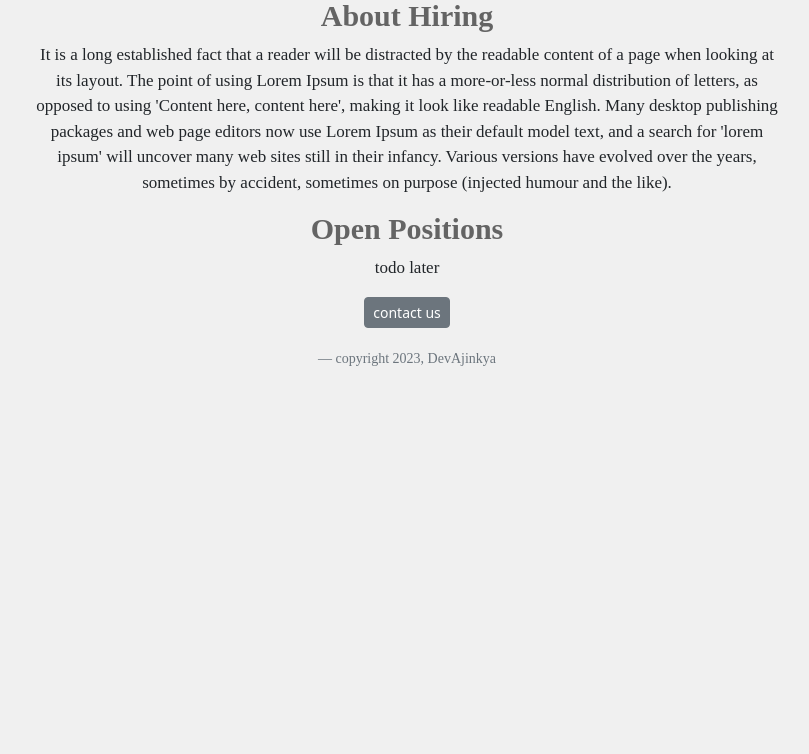
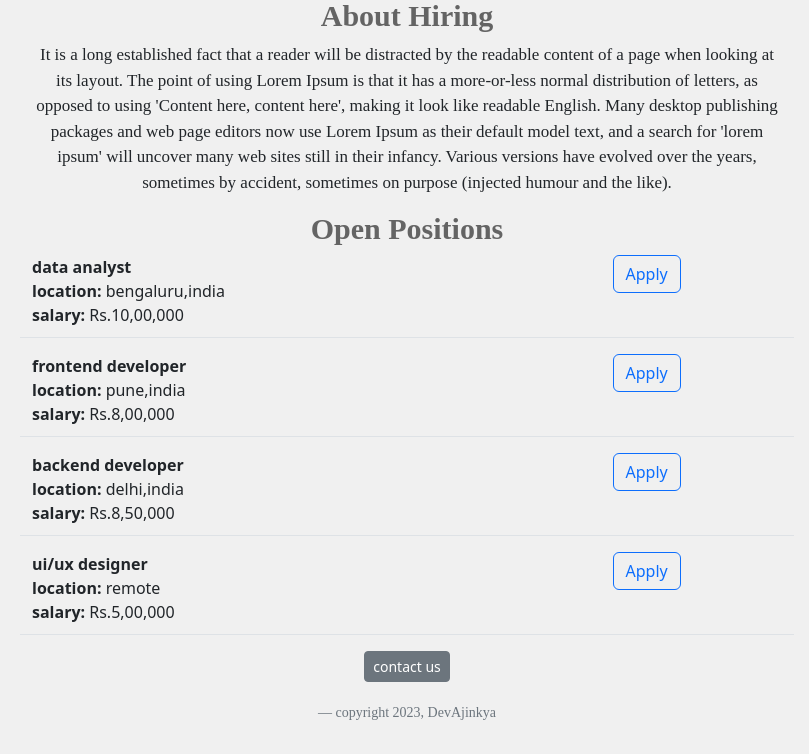
Before and after one commit to DeAjinkya/hiring-website, a Flask app: page / in a window 1280 px wide. Shown: the part 378-1132 px from the top of the page, without its empty margins (233-1042 px from the left). Before the commit the page ends 744 px from the top, so only its background shows below. Run offline with Flask 2, Linux system fonts and the light colour scheme.

Commit message:
added dynamic data and api route

```diff
--- a/app.py
+++ b/app.py
@@ -1,11 +1,42 @@
-from flask import Flask , render_template
+from flask import Flask , render_template , jsonify
 
 app = Flask(__name__)
+
+JOBS = [
+  {
+    'id':1,
+    'title':'data analyst',
+    'location':'bengaluru,india',
+    'salary':'Rs.10,00,000'
+  },
+  {
+    'id':2,
+    'title':'frontend developer',
+    'location':'pune,india',
+    'salary':'Rs.8,00,000'
+  },
+  {
+    'id':3,
+    'title':'backend developer',
+    'location':'delhi,india',
+    'salary':'Rs.8,50,000'
+  },
+  {
+    'id':4,
+    'title':'ui/ux designer',
+    'location':'remote',
+    'salary':'Rs.5,00,000'
+  },
+]
 
 @app.route('/')
 
 def hello_world():
-  return render_template('home.html')
+  return render_template('home.html',jobs=JOBS)
+
+@app.route('/api/jobs')
+def list_jobs():
+  return jsonify(JOBS)
 
 if __name__ == '__main__':
   app.run(host='0.0.0.0' , debug=True)
--- a/templates/home.html
+++ b/templates/home.html
@@ -52,12 +52,18 @@
       It is a long established fact that a reader will be distracted by the readable content of a page when looking at its layout. The point of using Lorem Ipsum is that it has a more-or-less normal distribution of letters, as opposed to using 'Content here, content here', making it look like readable English. Many desktop publishing packages and web page editors now use Lorem Ipsum as their default model text, and a search for 'lorem ipsum' will uncover many web sites still in their infancy. Various versions have evolved over the years, sometimes by accident, sometimes on purpose (injected humour and the like).
     </p>
     </center>
-    <center>
-       <h2>Open Positions</h2>
-    <p>todo later</p>
-    <button class="btn btn-secondary btn-sm">contact us</button>
-      <p class="blockquote-footer">copyright 2023, DevAjinkya</p>
-    </center>
+
+      <center><h2>Open Positions</h2></center>
+    <div>
+      <div style="margin-bottom:10px;">
+      {% for job in jobs %}
+      {% include 'jobitem.html' %}
+      {% endfor %}
+      </div>
+    </div>
+      <center><button class="btn btn-secondary btn-sm">contact us</button>
+      <p class="blockquote-footer">copyright 2023, DevAjinkya</p></center>
+
     </div>
   </body>
 </html>
--- /dev/null
+++ b/templates/jobitem.html
@@ -0,0 +1,13 @@
+
+      <div class="border-bottom row" style="margin-bottom:16px; padding-bottom:10px;">
+        <div class="col-9">
+          <div><b>{{job['title']}}</b></div>
+          <div><b>location:</b> {{job['location']}}</div>
+          {% if 'salary' in job %}
+          <div><b>salary:</b> {{job['salary']}}</div>
+          {% endif %}
+        </div>
+        <div class="col-3">
+          <button type="button" class="btn btn-outline-primary">Apply</button>
+        </div>
+      </div>
```
